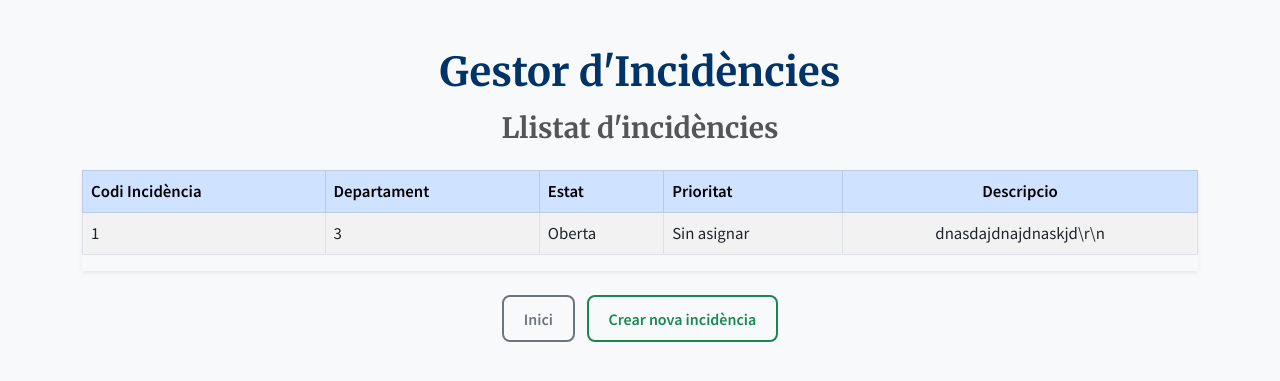
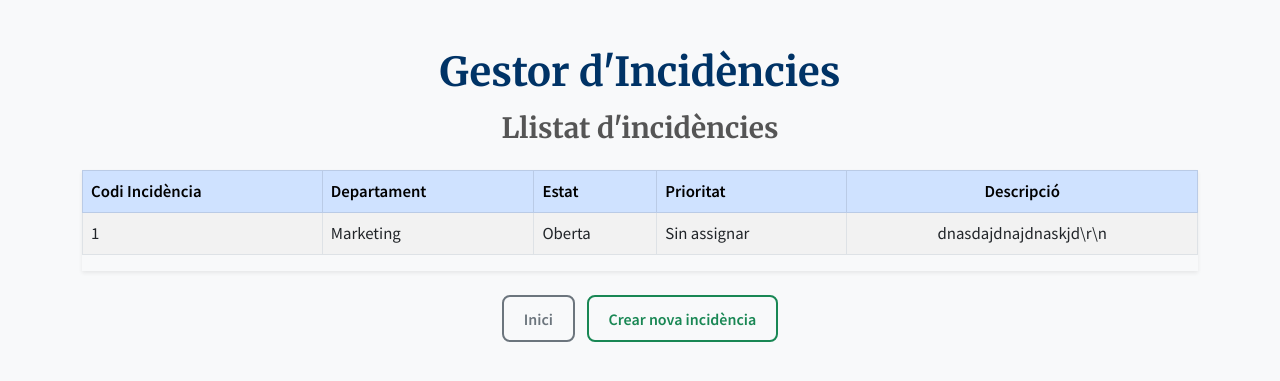
Before and after one commit to inspedralbes/projecte-1daw-24-25-daw1pj-ikeradrian, a PHP site: page /usuari/llistarincidencies.php in a window 1280 px wide. Shown: the top 381 px of the page. Run offline with PHP 8.4, Linux system fonts and the light colour scheme; data comes from the database, SQL or seed files in the repository; data that the repository does not hold is empty.

Commit message:
llistarincidencies.php corregido

```diff
--- a/php/usuari/llistarincidencies.php
+++ b/php/usuari/llistarincidencies.php
@@ -73,7 +73,11 @@ require_once '../connexio.php';
     <h2 class="text-center mb-4">Llistat d'incidències</h2>
 
     <?php
-    $sql = "SELECT cod_incidencia, departament, estat, prioritat, descripcio FROM Incidencies";
+    // Consulta amb JOIN per obtenir també el nom del departament
+    $sql = "SELECT i.cod_incidencia, d.nom_depart AS departament, i.estat, i.prioritat, i.descripcio
+            FROM Incidencies i
+            LEFT JOIN Departament d ON i.departament = d.cod_depart";
+
     $result = $connexion->query($sql);
 
     if ($result && $result->num_rows > 0): ?>
@@ -85,15 +89,15 @@ require_once '../connexio.php';
                         <th scope="col">Departament</th>
                         <th scope="col">Estat</th>
                         <th scope="col">Prioritat</th>
-                        <th scope="col" class="text-center">Descripcio</th>
+                        <th scope="col" class="text-center">Descripció</th>
                     </tr>
                 </thead>
                 <tbody>
                     <?php while ($row = $result->fetch_assoc()):
                         $cod_incidencia = htmlspecialchars((string) $row["cod_incidencia"]);
-                        $departament = htmlspecialchars((string) $row["departament"]);
+                        $departament = htmlspecialchars((string) ($row["departament"] ?? 'Desconegut'));
                         $estat = htmlspecialchars((string) $row["estat"]);
-                        $prioritat = htmlspecialchars((string) ($row["prioritat"] ?? 'Sin asignar'));
+                        $prioritat = htmlspecialchars((string) ($row["prioritat"] ?? 'Sin assignar'));
                         $descripcio = htmlspecialchars((string) ($row["descripcio"] ?? ''));
                     ?>
                         <tr>
```
